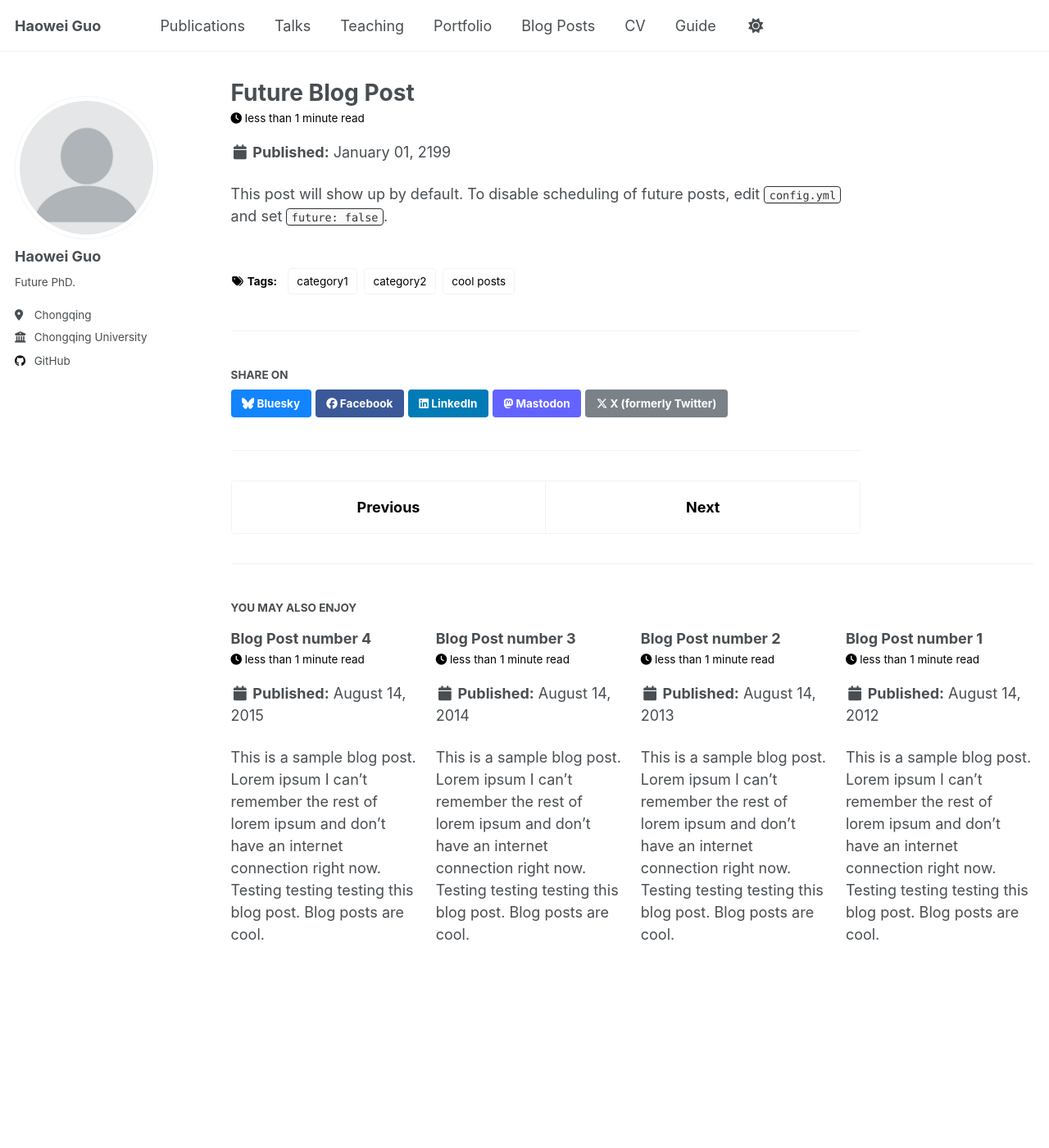
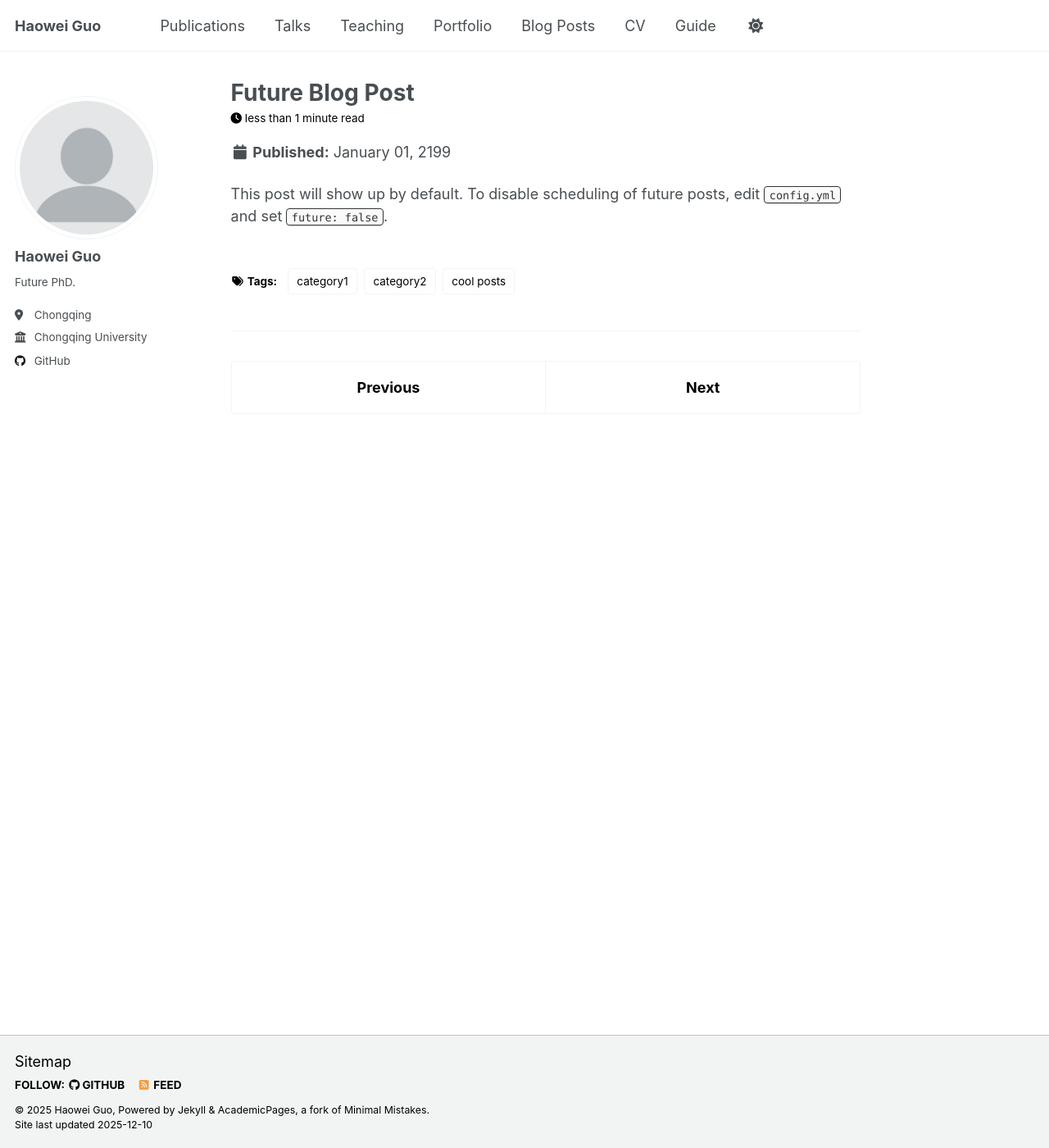
Before and after one commit to Hwei-esay/AcademicPage, a Jekyll site: the page built from _posts/2199-01-01-future-post.md, in a window 1280 px wide and 1400 px high. Shown: the whole window at 82% size. Built offline with Jekyll 4.4.1, drawn with Linux system fonts in a browser that asks for light colours; a script that is not in the unit is left out; part of the change alters nothing that is shown.

Commit message:
Update _config.yml

```diff
--- a/_config.yml
+++ b/_config.yml
@@ -248,9 +248,9 @@ defaults:
       layout: single
       author_profile: true
       read_time: true
-      comments: true
-      share: true
-      related: true
+      comments: false
+      share: false
+      related: false
   # _pages
   - scope:
       path: ""
```
